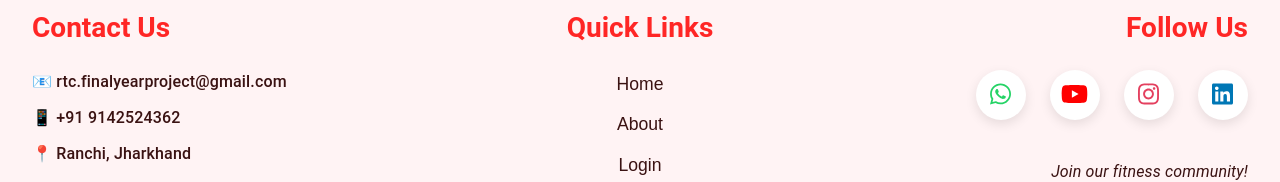
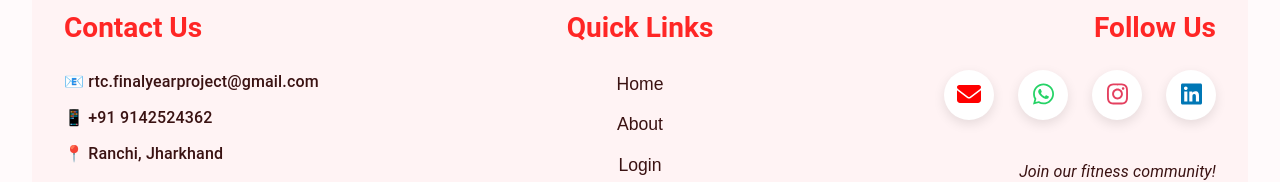
Before and after one commit to hrithiker/gymappbyhrithik, a React (Create React App) app: page / in a window 1280 px wide. Shown: the part 2217-2399 px from the top of the page. Built offline with nearby package versions, Linux system fonts and the light colour scheme; no server answers.

Commit message:
Error fixes on 17oct 25

```diff
--- a/src/App.css
+++ b/src/App.css
@@ -29,8 +29,7 @@ body {
 
 /* Scrollbar Styling */
 ::-webkit-scrollbar {
-   display: none; /* completely hide scrollbar */
-  width: 8px;
+  width: 2px;
 }
 
 ::-webkit-scrollbar-track {
@@ -361,7 +360,7 @@ body {
 
 /* Escape transform slashes for minimizer */
 .list li::before {
-  transform: translate(-50\%, -50\%);
+  transform: translate(-50%, -50%);
 }
 
 /* Escape percentages in gradients */
@@ -370,7 +369,7 @@ body {
 }
 
 .background-gradient {
-  background-image: linear-gradient(135deg, #fffafb 0\%, #fff3f4 100\%);
+  background-image: linear-gradient(135deg, #fffafb 0%, #fff3f4 100%);
 }
 
 /* Utility Classes */
--- a/src/App.js
+++ b/src/App.js
@@ -1,7 +1,6 @@
 import React from "react";
 import { Route, Routes } from "react-router-dom";
 import { Box } from "@mui/material";
-// import { useAuth0 } from "@auth0/auth0-react";
 
 import "./App.css";
 import ExerciseDetail from "./pages/ExerciseDetail";
@@ -12,19 +11,18 @@ import AboutUs from "./components/AboutUs";
 import Login from "./components/Login";
 
 const App = () => {
-  // const { user, loginWithRedirect } = useAuth0();
-  // console.log("current User", user);
-
   return (
-    <Box width="400px" sx={{ width: { xl: "1488px" } }} m="auto">
+    // FIXED: Remove fixed width and use responsive container
+    <Box width="100%" maxWidth="1488px" m="auto" px={{ xs: 2, sm: 3, md: 4 }}>
       <Navbar />
 
       <Routes>
         <Route path="/" element={<Home />} />
         <Route path="/exercise/:id" element={<ExerciseDetail />} />
-        <Route path="aboutus" element={<AboutUs />} />
-        <Route path="login" element={<Login />} />
+        <Route path="/aboutus" element={<AboutUs />} />
+        <Route path="/login" element={<Login />} />
       </Routes>
+
       <Footer />
     </Box>
   );
--- a/src/components/Footer.js
+++ b/src/components/Footer.js
@@ -1,7 +1,8 @@
 import React, { useRef, useState, useEffect } from "react";
 import { Box, Stack, Typography, Container } from "@mui/material";
 import { FontAwesomeIcon } from "@fortawesome/react-fontawesome";
-import { faInstagram, faWhatsapp, faYoutube, faLinkedin } from "@fortawesome/free-brands-svg-icons";
+import { faInstagram, faWhatsapp, faLinkedin } from "@fortawesome/free-brands-svg-icons";
+import { faEnvelope } from "@fortawesome/free-solid-svg-icons"; // Solid version
 
 import Logo from "../assets/images/Logo-1.png";
 
@@ -36,10 +37,10 @@ const Footer = () => {
   ];
 
   const socialLinks = [
-    { icon: faWhatsapp, color: "#25D366", url: "https://wa.me/919142524362" },
-    { icon: faYoutube, color: "#FF0000", url: "https://youtube.com" },
-    { icon: faInstagram, color: "#E4405F", url: "https://instagram.com" },
-    { icon: faLinkedin, color: "#0077B5", url: "https://linkedin.com" }
+    { icon: faEnvelope, color: "#FF0000", url: "https://mail.google.com/mail/u/0/?fs=1&to=hrithik.choudhary110@gmail.com&tf=cm" },
+    { icon: faWhatsapp, color: "#25D366", url: "" },
+    { icon: faInstagram, color: "#E4405F", url: "https://www.instagram.com/thehrithiker?igsh=MTNicWs1OXZrZGw2cw%3D%3D&utm_source=ig_contact_invite" },
+    { icon: faLinkedin, color: "#0077B5", url: "https://www.linkedin.com/in/hrithik-choudhary-hr/" }
   ];
 
   return (
--- a/src/components/HorizontalScrollbar.js
+++ b/src/components/HorizontalScrollbar.js
@@ -17,31 +17,53 @@ const HorizontalScrollbar = ({ data, bodyPart, setBodyPart, isBodyPart, onCardCl
     );
   }
 
-  // Drag to scroll
+  // FIXED: Drag to scroll with passive event handling
   let isDown = false;
   let startX;
   let scrollLeft;
 
   const handleMouseDown = (e) => {
     isDown = true;
-    startX = e.pageX || e.touches[0].pageX;
+    startX = e.pageX || (e.touches && e.touches[0].pageX);
     scrollLeft = scrollRef.current.scrollLeft;
+
+    // FIX: Add active cursor style
+    if (scrollRef.current) {
+      scrollRef.current.style.cursor = 'grabbing';
+      scrollRef.current.style.userSelect = 'none';
+    }
   };
 
   const handleMouseMove = (e) => {
     if (!isDown) return;
-    e.preventDefault();
-    const x = e.pageX || e.touches[0].pageX;
+
+    // FIX: Only preventDefault if the event is cancelable
+    if (e.cancelable) {
+      e.preventDefault();
+    }
+
+    const x = e.pageX || (e.touches && e.touches[0].pageX);
     const walk = x - startX;
-    scrollRef.current.scrollLeft = scrollLeft - walk;
+
+    if (scrollRef.current) {
+      scrollRef.current.scrollLeft = scrollLeft - walk;
+    }
   };
 
   const handleMouseUp = () => {
     isDown = false;
+
+    // FIX: Reset cursor style
+    if (scrollRef.current) {
+      scrollRef.current.style.cursor = 'grab';
+      scrollRef.current.style.userSelect = 'auto';
+    }
   };
 
   const scrollBy = (distance) => {
-    scrollRef.current.scrollBy({ left: distance, behavior: "smooth" });
+    if (scrollRef.current) {
+      scrollRef.current.scrollBy({ left: distance, behavior: "smooth" });
+    }
   };
 
   return (
@@ -63,6 +85,7 @@ const HorizontalScrollbar = ({ data, bodyPart, setBodyPart, isBodyPart, onCardCl
           justifyContent: "center",
           cursor: "pointer",
           zIndex: 2,
+          touchAction: 'manipulation', // FIX: Add touch action
         }}
       >
         <img src={LeftArrowIcon} alt="left" style={{ width: "60%", height: "60%" }} />
@@ -85,12 +108,13 @@ const HorizontalScrollbar = ({ data, bodyPart, setBodyPart, isBodyPart, onCardCl
           justifyContent: "center",
           cursor: "pointer",
           zIndex: 2,
+          touchAction: 'manipulation', // FIX: Add touch action
         }}
       >
         <img src={RightArrowIcon} alt="right" style={{ width: "60%", height: "60%" }} />
       </Box>
 
-      {/* Scrollable Container */}
+      {/* Scrollable Container - FIXED */}
       <Box
         ref={scrollRef}
         sx={{
@@ -99,6 +123,15 @@ const HorizontalScrollbar = ({ data, bodyPart, setBodyPart, isBodyPart, onCardCl
           scrollBehavior: "smooth",
           cursor: "grab",
           p: 1,
+          // FIX: Add CSS properties to prevent passive events
+          WebkitOverflowScrolling: 'touch',
+          touchAction: 'pan-x',
+          userSelect: 'none',
+          '&::-webkit-scrollbar': {
+            display: 'none',
+          },
+          msOverflowStyle: 'none',
+          scrollbarWidth: 'none',
         }}
         onMouseDown={handleMouseDown}
         onMouseMove={handleMouseMove}
@@ -110,17 +143,18 @@ const HorizontalScrollbar = ({ data, bodyPart, setBodyPart, isBodyPart, onCardCl
       >
         {data.map((item, index) => (
           <Box
-            key={item.id || `${item}-${index}`} // unique key
+            key={item.id || `${item}-${index}`}
             sx={{
               minWidth: { xs: "120px", sm: "150px", md: "200px" },
               m: { xs: "0 10px", sm: "0 20px", md: "0 40px" },
               display: "flex",
               justifyContent: "center",
               cursor: "pointer",
+              touchAction: 'pan-x', // FIX: Add touch action to items
             }}
             onClick={() => {
               if (!isBodyPart && onCardClick) {
-                onCardClick(item.id); // navigate to exercise detail
+                onCardClick(item.id);
                 window.scrollTo({ top: 0, behavior: "smooth" });
               } else if (isBodyPart && setBodyPart) {
                 setBodyPart(item);
```
